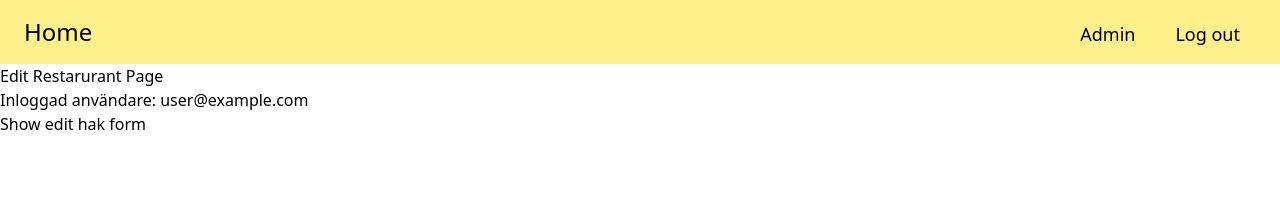
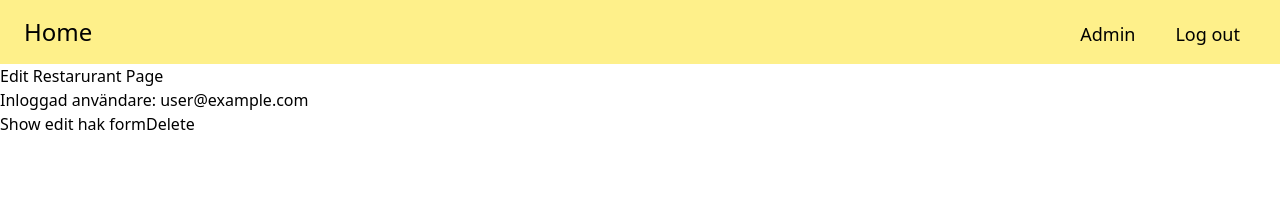
Before and after one commit to marialundhammar/fyllekak, a React (Vite) app: page /edit/1/1 in a window 1280 px wide. Shown: the top 202 px of the page. Built offline with nearby package versions, Linux system fonts and the light colour scheme; no server answers; the database is empty; sample sign-in values are in the browser's storage.

Commit message:
delete button on edit restaurant page

```diff
--- /dev/null
+++ b/src/components/DeleteRestaurantButton.jsx
@@ -0,0 +1,21 @@
+import { doc, deleteDoc } from 'firebase/firestore'
+import { db } from '../firebase'
+import { useNavigate } from 'react-router-dom'
+
+
+const DeleteRestaurantButton = ({ col, id }) => {
+	const navigate = useNavigate()
+
+	const deleteRestaurant = async () => {
+		const ref = doc(db, col, id)
+		await deleteDoc(ref)
+
+		navigate('/admin')
+	}
+
+	return (
+		<button onClick={deleteRestaurant}>Delete</button>
+	)
+}
+
+export default DeleteRestaurantButton
--- a/src/pages/EditRestaurantPage.jsx
+++ b/src/pages/EditRestaurantPage.jsx
@@ -1,6 +1,7 @@
 import { useState } from 'react'
 import { useParams } from 'react-router-dom'
 import AddRestaurantForm from '../components/AddRestaurantForm'
+import DeleteRestaurantButton from '../components/DeleteRestaurantButton'
 import { useAuthContext } from '../contexts/AuthContext'
 
 import useGetRestaurant from '../hooks/useGetRestaurant'
@@ -25,6 +26,7 @@ const EditRestaurantPage = () => {
 				col={collection}
 				exData={data}
 			/>}
+			<DeleteRestaurantButton col={collection} id={id} />
 		</div>
 	)
 }
```
